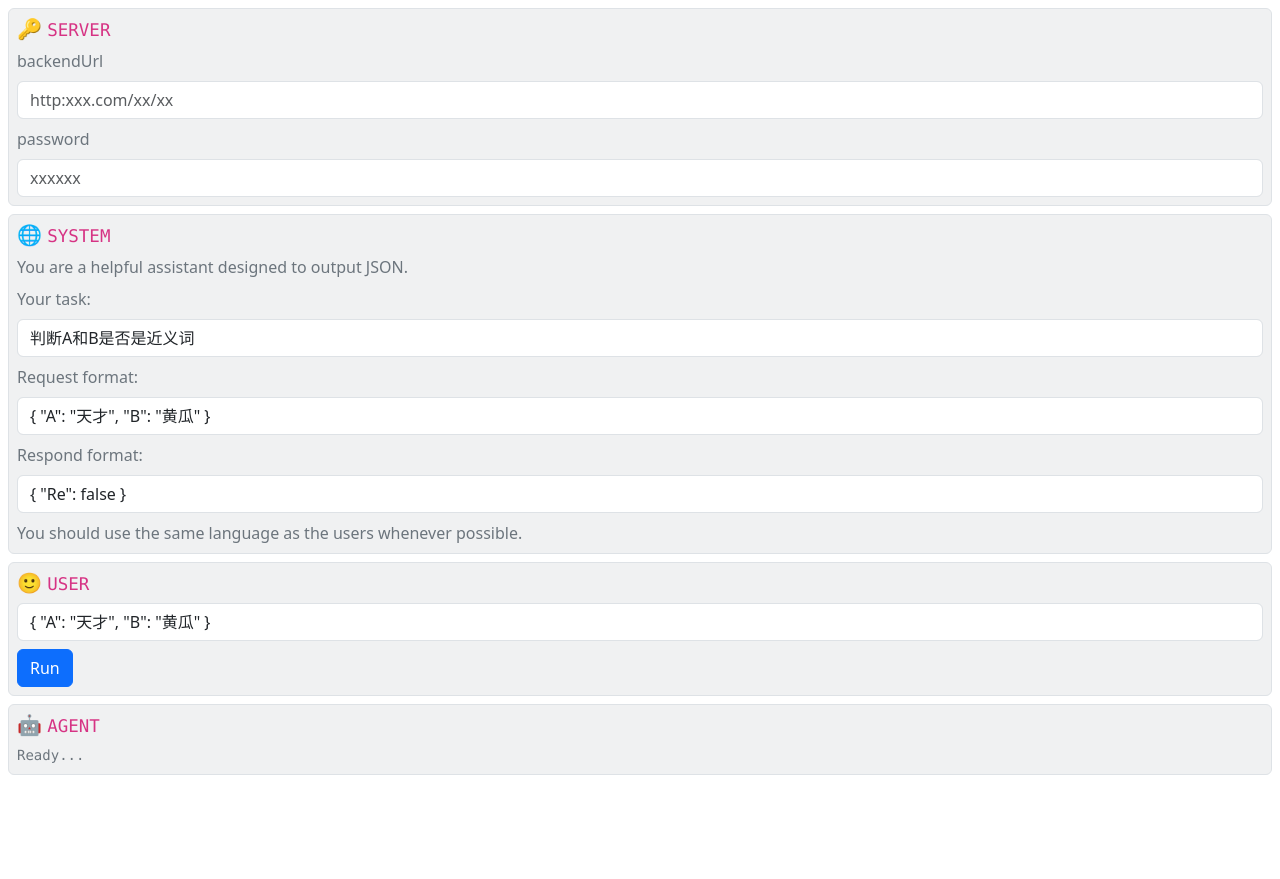
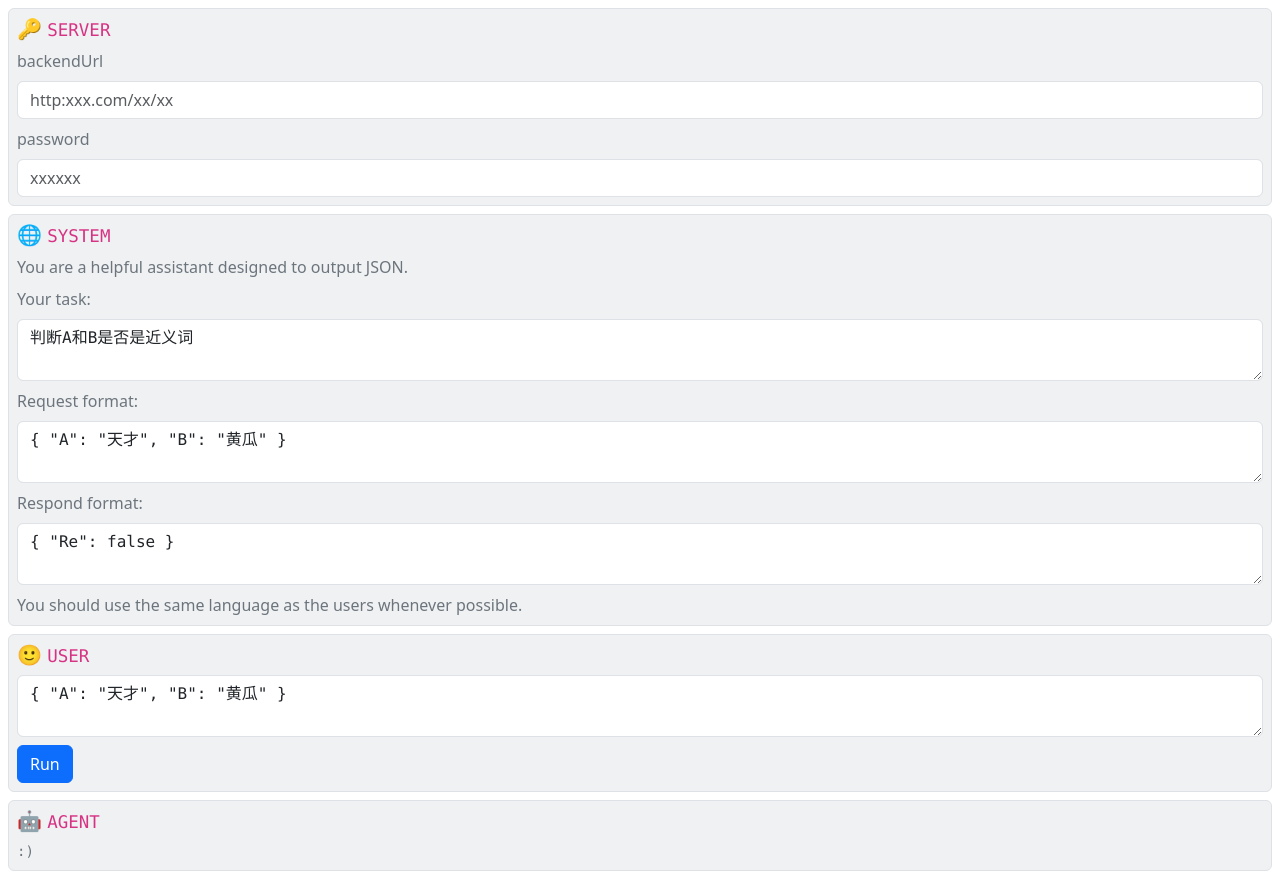
Before and after one commit to gitforziio/page-for-my-ai-api, a plain HTML site: page index.html in a window 1280 px wide. Before the commit the page ends 800 px from the top, so only its background shows below. Drawn offline with nearby package versions, Linux system fonts and the light colour scheme.

Commit message:
save: ui

```diff
--- a/index.html
+++ b/index.html
@@ -47,13 +47,13 @@
     <h5 class="mb-0">🌐 <code>SYSTEM</code></h5>
     <div>You are a helpful assistant designed to output JSON.</div>
     <div>Your task:</div>
-    <input type="text" class="form-control" v-model="data.taskDesc" placeholder="判断A和B是否是近义词">
+    <textarea class="form-control font-monospace" v-model="data.taskDesc" placeholder="判断A和B是否是近义词"></textarea>
 
     <div>Request format:</div>
-    <input type="text" class="form-control" v-model="data.reqFormat" placeholder='{ "A": "天才", "B": "黄瓜" }'>
+    <textarea class="form-control font-monospace" v-model="data.reqFormat" placeholder='{ "A": "天才", "B": "黄瓜" }'></textarea>
 
     <div>Respond format:</div>
-    <input type="text" class="form-control" v-model="data.resFormat" placeholder='{ "Re": false }'>
+    <textarea class="form-control font-monospace" v-model="data.resFormat" placeholder='{ "Re": false }'></textarea>
 
     <div>You should use the same language as the users whenever possible.</div>
   </div>
@@ -61,16 +61,16 @@
 
   <div class="d-flex flex-column m-2 p-2 gap-2 rounded border text-secondary bg-secondary bg-opacity-10">
     <h5 class="mb-0">🙂 <code>USER</code></h5>
-    <div class=""><input type="text" class="form-control" v-model="data.query" placeholder='{ "A": "天才", "B": "黄瓜" }'></div>
+    <div class=""><textarea class="form-control font-monospace" v-model="data.query" placeholder='{ "A": "天才", "B": "黄瓜" }'></textarea></div>
     <!-- <div>model:</div><input type="text" class="form-control" v-model="data.model" placeholder="gpt-3.5-turbo-1106"> -->
 
-    <div class=""><button :class='`btn -btn-sm btn-primary${data.running?" disabled":""}`' type="button" @click="onRun">Run</button></div>
+    <div class=""><button :class='`btn -btn-sm btn-primary${data.running?" disabled":""}`' type="button" @click="onRun">{{data.running?"...":"Run"}}</button></div>
   </div>
 
 
   <div class="d-flex flex-column m-2 p-2 gap-2 rounded border text-secondary bg-secondary bg-opacity-10">
     <h5 class="mb-0">🤖 <code>AGENT</code></h5>
-    <pre class="mb-0 text-wrap">{{data.result?.data??data.result?.error??("Ready...")}}</pre>
+    <pre class="mb-0 text-wrap">{{data.result?.data??data.result?.error??(data.running?"Thinking":":)")}}</pre>
   </div>
 
 </div>
```
